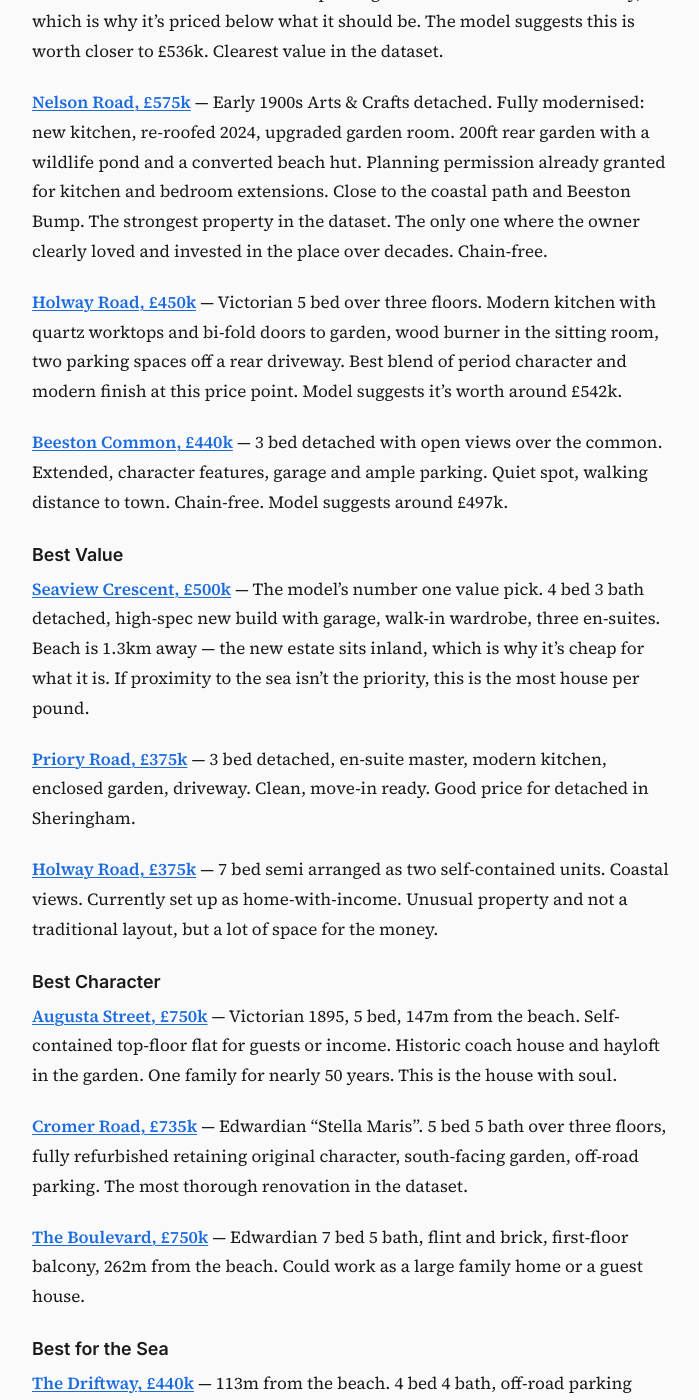
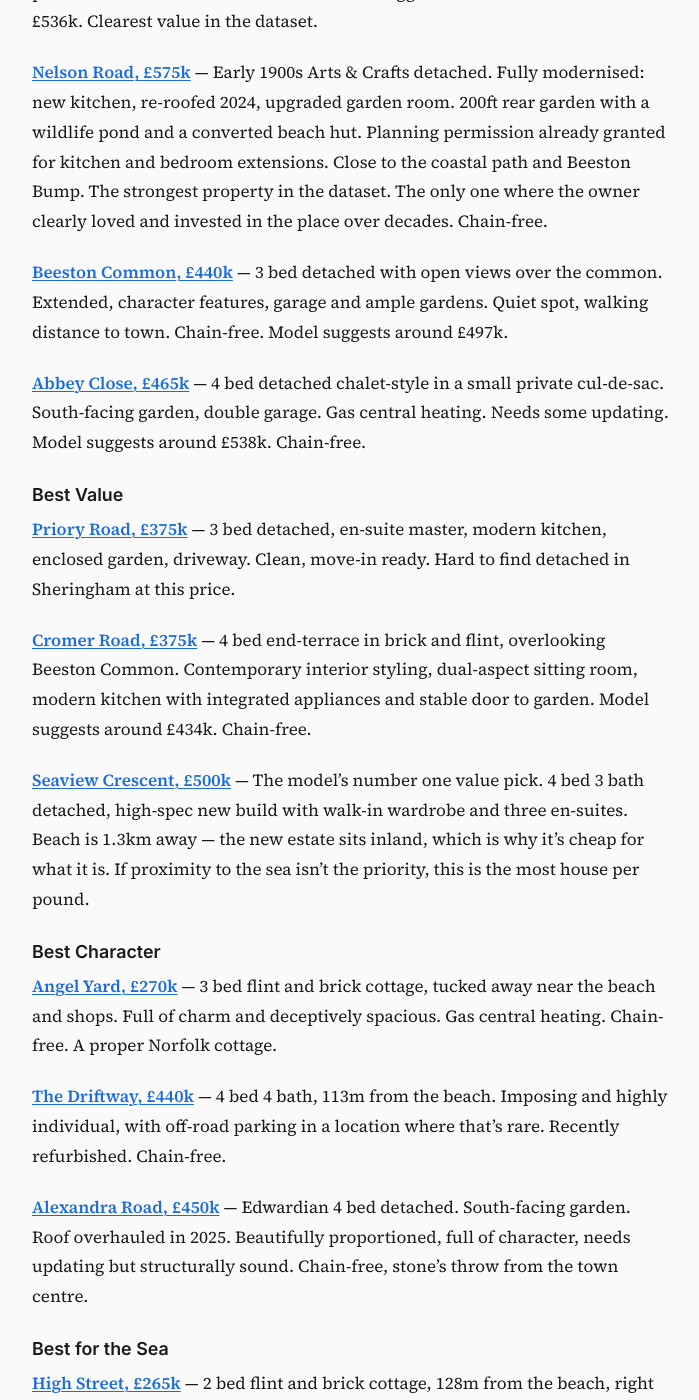
Before and after one commit to aitrmna/posts, a Jekyll site: the page built from _documents/sheringham-property.md, in a window 1280 px wide and 1400 px high, scrolled down 2336 px. Shown: the whole window, without its empty margins (288-987 px from the left). Built offline with Jekyll 4.4.1, drawn with Linux system fonts in a browser that asks for light colours; some of the changed text lies outside the part shown.

Commit message:
"Filter-for-4bed-walking-distance-garden"

```diff
--- a/_documents/sheringham-property.md
+++ b/_documents/sheringham-property.md
@@ -26,9 +26,9 @@ Detached dominates supply. Semis are the value play — 40% cheaper than detache
 
 ## What's Actually Driving Price
 
-I built a model that predicts what each property *should* cost based on its size, number of bedrooms and bathrooms, property type, and parking. When a house is listed well below what the model predicts, it's likely underpriced. When it's listed well above, you're paying a premium for something the numbers don't capture — views, condition, or character.
+I built a model that predicts what each property *should* cost based on its size, number of bedrooms and bathrooms, and property type. When a house is listed well below what the model predicts, it's likely underpriced. When it's listed well above, you're paying a premium for something the numbers don't capture — views, condition, or character.
 
-The model explains about half of price differences from physical attributes. The other half is location-within-town, condition, views, and charm. What moves the needle most: size (by far), then whether it's detached (+£49k), number of bathrooms (+£36k each), and parking (+£20k). Every house in Sheringham is freehold and has a garden, so those don't matter here — they're table stakes.
+The model explains about half of price differences from physical attributes. The other half is location-within-town, condition, views, and charm. What moves the needle most: size (by far), then whether it's detached (+£49k), then number of bathrooms (+£36k each). Every house in Sheringham is freehold and has a garden, so those don't differentiate — they're table stakes.
 
 ## Beach Proximity Doesn't Pay
 
@@ -44,50 +44,48 @@ Supply is thin and seasonal. Only 2–5 new listings per month through most of 2
 
 ## The Best Houses
 
-After reading every listing description and cross-referencing the pricing model, these are the ones worth viewing.
+Filtered for up to 4 bedrooms, walking distance to town, and a garden. 44 of 62 qualify.
 
 ### Best Overall
 
-**[Priory Road, £425k](https://www.rightmove.co.uk/properties/172009349)** — 4 bed detached backing onto Beeston Common. Solar panels generating income. Gas central heating. Walking distance to beach and centre. "Would benefit from some updating" — code for cosmetic work only, which is why it's priced below what it should be. The model suggests this is worth closer to £536k. Clearest value in the dataset.
+**[Priory Road, £425k](https://www.rightmove.co.uk/properties/172009349)** — 4 bed detached backing onto Beeston Common. Solar panels generating income. Walking distance to beach and centre. "Would benefit from some updating" — code for cosmetic work only, which is why it's priced below what it should be. The model suggests this is worth closer to £536k. Clearest value in the dataset.
 
 **[Nelson Road, £575k](https://www.rightmove.co.uk/properties/170741468)** — Early 1900s Arts & Crafts detached. Fully modernised: new kitchen, re-roofed 2024, upgraded garden room. 200ft rear garden with a wildlife pond and a converted beach hut. Planning permission already granted for kitchen and bedroom extensions. Close to the coastal path and Beeston Bump. The strongest property in the dataset. The only one where the owner clearly loved and invested in the place over decades. Chain-free.
 
-**[Holway Road, £450k](https://www.rightmove.co.uk/properties/172051532)** — Victorian 5 bed over three floors. Modern kitchen with quartz worktops and bi-fold doors to garden, wood burner in the sitting room, two parking spaces off a rear driveway. Best blend of period character and modern finish at this price point. Model suggests it's worth around £542k.
+**[Beeston Common, £440k](https://www.rightmove.co.uk/properties/166012598)** — 3 bed detached with open views over the common. Extended, character features, garage and ample gardens. Quiet spot, walking distance to town. Chain-free. Model suggests around £497k.
 
-**[Beeston Common, £440k](https://www.rightmove.co.uk/properties/166012598)** — 3 bed detached with open views over the common. Extended, character features, garage and ample parking. Quiet spot, walking distance to town. Chain-free. Model suggests around £497k.
+**[Abbey Close, £465k](https://www.rightmove.co.uk/properties/163371962)** — 4 bed detached chalet-style in a small private cul-de-sac. South-facing garden, double garage. Gas central heating. Needs some updating. Model suggests around £538k. Chain-free.
 
 ### Best Value
 
-**[Seaview Crescent, £500k](https://www.rightmove.co.uk/properties/159147794)** — The model's number one value pick. 4 bed 3 bath detached, high-spec new build with garage, walk-in wardrobe, three en-suites. Beach is 1.3km away — the new estate sits inland, which is why it's cheap for what it is. If proximity to the sea isn't the priority, this is the most house per pound.
+**[Priory Road, £375k](https://www.rightmove.co.uk/properties/159963296)** — 3 bed detached, en-suite master, modern kitchen, enclosed garden, driveway. Clean, move-in ready. Hard to find detached in Sheringham at this price.
 
-**[Priory Road, £375k](https://www.rightmove.co.uk/properties/159963296)** — 3 bed detached, en-suite master, modern kitchen, enclosed garden, driveway. Clean, move-in ready. Good price for detached in Sheringham.
+**[Cromer Road, £375k](https://www.rightmove.co.uk/properties/170741495)** — 4 bed end-terrace in brick and flint, overlooking Beeston Common. Contemporary interior styling, dual-aspect sitting room, modern kitchen with integrated appliances and stable door to garden. Model suggests around £434k. Chain-free.
 
-**[Holway Road, £375k](https://www.rightmove.co.uk/properties/169394735)** — 7 bed semi arranged as two self-contained units. Coastal views. Currently set up as home-with-income. Unusual property and not a traditional layout, but a lot of space for the money.
+**[Seaview Crescent, £500k](https://www.rightmove.co.uk/properties/159147794)** — The model's number one value pick. 4 bed 3 bath detached, high-spec new build with walk-in wardrobe and three en-suites. Beach is 1.3km away — the new estate sits inland, which is why it's cheap for what it is. If proximity to the sea isn't the priority, this is the most house per pound.
 
 ### Best Character
 
-**[Augusta Street, £750k](https://www.rightmove.co.uk/properties/171842723)** — Victorian 1895, 5 bed, 147m from the beach. Self-contained top-floor flat for guests or income. Historic coach house and hayloft in the garden. One family for nearly 50 years. This is the house with soul.
+**[Angel Yard, £270k](https://www.rightmove.co.uk/properties/163814228)** — 3 bed flint and brick cottage, tucked away near the beach and shops. Full of charm and deceptively spacious. Gas central heating. Chain-free. A proper Norfolk cottage.
 
-**[Cromer Road, £735k](https://www.rightmove.co.uk/properties/161749490)** — Edwardian "Stella Maris". 5 bed 5 bath over three floors, fully refurbished retaining original character, south-facing garden, off-road parking. The most thorough renovation in the dataset.
+**[The Driftway, £440k](https://www.rightmove.co.uk/properties/157477328)** — 4 bed 4 bath, 113m from the beach. Imposing and highly individual, with off-road parking in a location where that's rare. Recently refurbished. Chain-free.
 
-**[The Boulevard, £750k](https://www.rightmove.co.uk/properties/160517603)** — Edwardian 7 bed 5 bath, flint and brick, first-floor balcony, 262m from the beach. Could work as a large family home or a guest house.
+**[Alexandra Road, £450k](https://www.rightmove.co.uk/properties/87589248)** — Edwardian 4 bed detached. South-facing garden. Roof overhauled in 2025. Beautifully proportioned, full of character, needs updating but structurally sound. Chain-free, stone's throw from the town centre.
 
 ### Best for the Sea
 
-**[The Driftway, £440k](https://www.rightmove.co.uk/properties/157477328)** — 113m from the beach. 4 bed 4 bath, off-road parking (rare this close to the water), chain-free.
+**[High Street, £265k](https://www.rightmove.co.uk/properties/160625552)** — 2 bed flint and brick cottage, 128m from the beach, right in the heart of town. Private garden, sealed unit glazing, modern electric heating. Charming, and the cheapest route to living by the sea. Chain-free.
 
-**[Seacliff, £580k](https://www.rightmove.co.uk/properties/151706144)** — Bi-fold doors to a cliff terrace. Rooftop terrace with panoramic sea views. 5 bed, garage. The model flags it as overpriced — you're paying a hefty premium for the view. But what a view.
+**[New Road, £395k](https://www.rightmove.co.uk/properties/170729933)** — 3 bed mid-terrace, 287m from the beach. Recently refurbished throughout, arranged over three floors, south-facing garden. A short walk from beach and shops. Chain-free.
 
-**[Sheringham (5 bed), £525k](https://www.rightmove.co.uk/properties/163731254)** — 43m from the beach. The closest to the sea in the entire dataset. Woodburner, en-suites, gardens.
+**[Vincent Road, £415k](https://www.rightmove.co.uk/properties/151867715)** — 3 bed detached, 381m from the beach, with superb sea views from the rear. Currently a holiday let but equally suitable as a permanent home. Individual design and character. Chain-free.
 
 ### Best Projects
 
-**[Sheringham, £240k](https://www.rightmove.co.uk/properties/165039533)** — 4 bed semi, short walk to beach. "Complete renovation project." Character features. Cash buyers only. The cheapest house with real potential.
+**[Sheringham, £240k](https://www.rightmove.co.uk/properties/165039533)** — 4 bed semi, short walk to town and beach. "Complete renovation project." Character features. Cash buyers only. The cheapest house with real potential.
 
 **[Holt Road, £400k](https://www.rightmove.co.uk/properties/169656788)** — 4 bed detached with stunning sea views. Needs full cosmetic renovation but already has double glazing and gas central heating. Built into a natural bank — unusual setting.
 
-**[Alexandra Road, £450k](https://www.rightmove.co.uk/properties/87589248)** — Edwardian 4/5 bed detached. South-facing garden. Roof overhauled in 2025. Needs updating but structurally sound. Chain-free, stone's throw from the town centre.
-
 ---
 
-*Data from Rightmove, 19 February 2026. Pricing model built on property size, type, bedrooms, bathrooms, and parking across 38 listings with published square footage.*
+*Data from Rightmove, 19 February 2026. Pricing model built on property size, type, bedrooms, and bathrooms across 38 listings with published square footage.*
```
